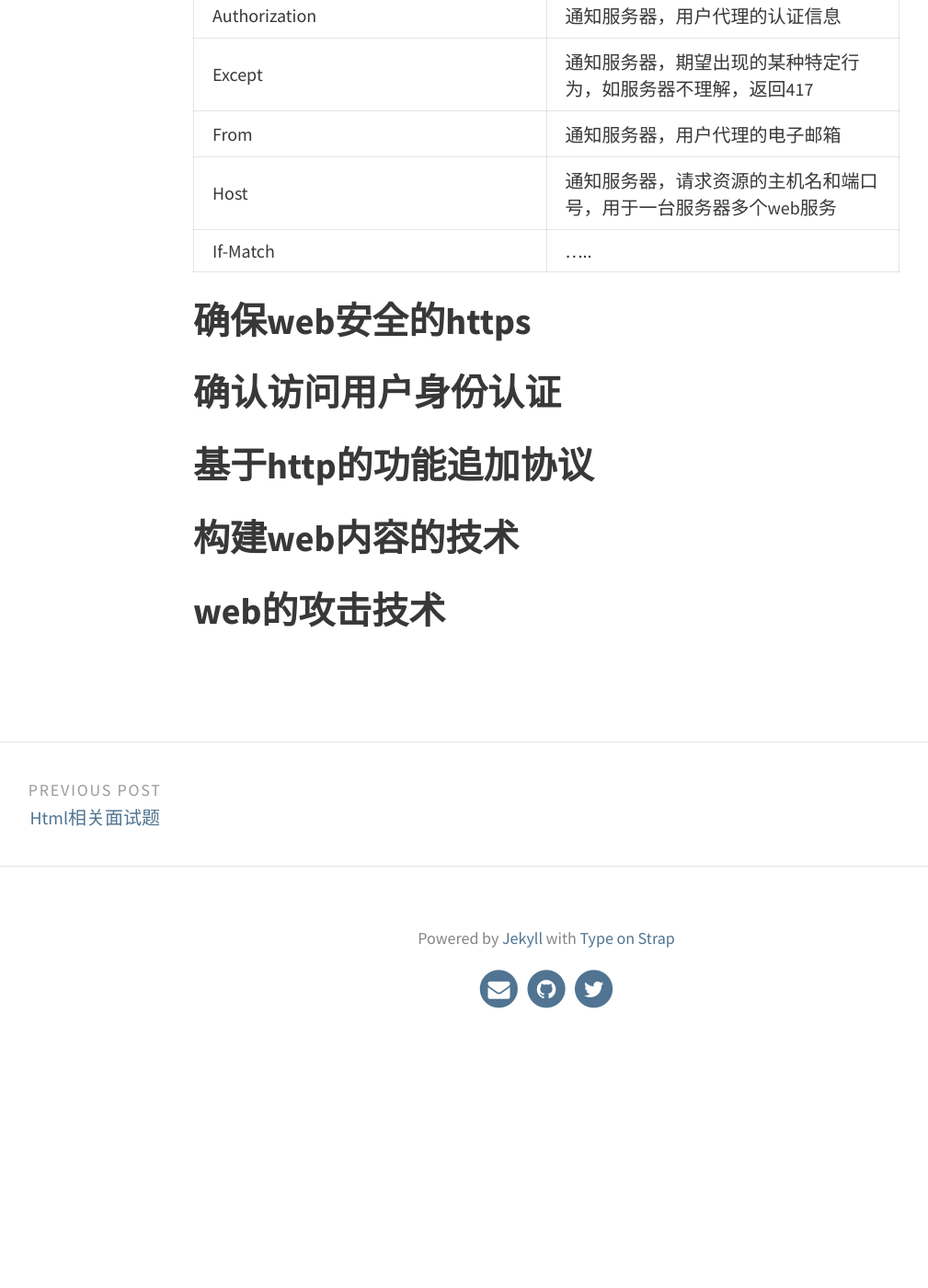
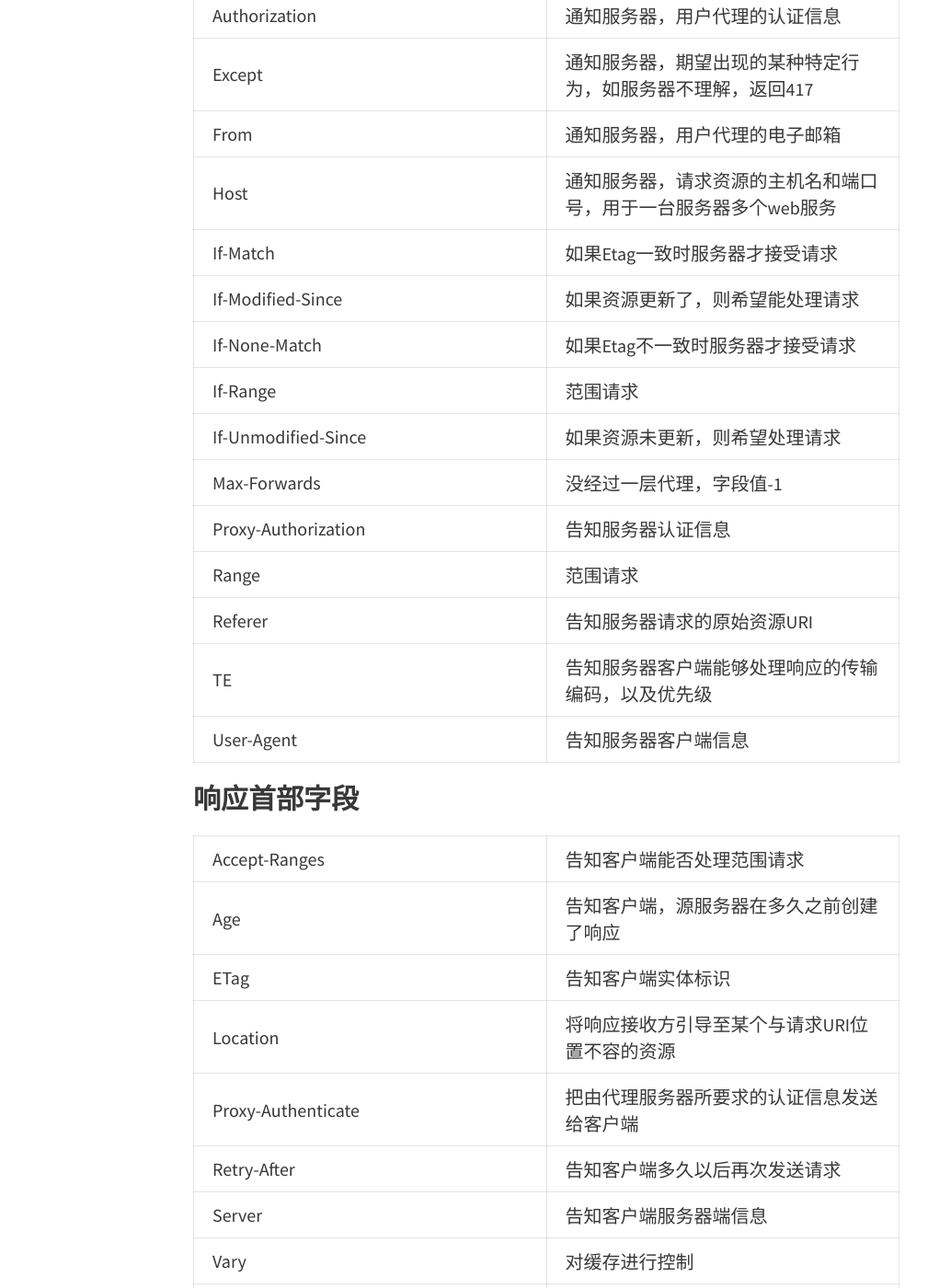
Before and after one commit to mengsixing/blog, a Jekyll site: the page built from _posts/2018-5-12-图解http.md, in a window 1280 px wide and 1400 px high, scrolled down 4886 px. Shown: the whole window at 92% size, without its empty margins (46-1055 px from the left). Built offline with Jekyll 4.4.1, drawn with Linux system fonts in a browser that asks for light colours; before the commit the page ends 6067 px from its top, so only the background shows below that; some of the changed text lies outside the part shown.

Commit message:
add http图解

```diff
--- a/_posts/2018-5-12-图解http.md
+++ b/_posts/2018-5-12-图解http.md
@@ -134,14 +134,119 @@ http是无状态的协议
 |Except|通知服务器，期望出现的某种特定行为，如服务器不理解，返回417|
 |From|通知服务器，用户代理的电子邮箱|
 |Host|通知服务器，请求资源的主机名和端口号，用于一台服务器多个web服务|
-|If-Match|.....|
+|If-Match|如果Etag一致时服务器才接受请求|
+|If-Modified-Since|如果资源更新了，则希望能处理请求|
+|If-None-Match|如果Etag不一致时服务器才接受请求|
+|If-Range|范围请求|
+|If-Unmodified-Since|如果资源未更新，则希望处理请求|
+|Max-Forwards|没经过一层代理，字段值-1|
+|Proxy-Authorization|告知服务器认证信息|
+|Range|范围请求|
+|Referer|告知服务器请求的原始资源URI|
+|TE|告知服务器客户端能够处理响应的传输编码，以及优先级|
+|User-Agent|告知服务器客户端信息|
+
+### 响应首部字段
+
+|Accept-Ranges|告知客户端能否处理范围请求|
+|Age|告知客户端，源服务器在多久之前创建了响应|
+|ETag|告知客户端实体标识|
+|Location|将响应接收方引导至某个与请求URI位置不容的资源|
+|Proxy-Authenticate|把由代理服务器所要求的认证信息发送给客户端|
+|Retry-After|告知客户端多久以后再次发送请求|
+|Server|告知客户端服务器端信息|
+|Vary|对缓存进行控制|
+|WWW-Authenticate|用于http访问认证|
+
+### 实体首部字段
+
+|Allow|通知客户端能够支持的方法Get，Head等|
+|Content-Encoding|告知客户端，服务器对实体的主体部分采用的内容编码|
+|Content-Language|告知客户端，服务器对实体的主体部分使用的自然语言|
+|Content-Length|实体的主体部分的发小|
+|Content-Location|给出报文主体部分对应的URI|
+|Content-MD5|检查报文主体在传输过程中是否保持完整|
+|Content-Range|告知客户端返回的实体属于哪一部分|
+|Content-Type|实体主体的媒体类型|
+|Expires|告知客户端资源失效的日期|
+|Last——modified|资源最终的修改时间|
+
+
 
 ## 确保web安全的https
 
+http缺点
+
+* 通信使用铭文，内容可能会被窃听
+* 不验证通信方的身份，因此有可能遭遇伪装
+* 无法证明报文的完整性，所以有可能已遭篡改
+
+https
+
+http+加密+认证+完整性保护 = https
+
+对称加密，非对称加密
+https慢，通信慢（加密解密耗时，http通信部分变长）
+
+
 ## 确认访问用户身份认证
+
+|Basic认证|http请求首部字段Authorization|容易被窃听|
+|Digest认证|认证时加上质询码，降低窃听危险|
+|SSL客户端认证|在客户端安装证书，以确保客户端身份|客户端必须安装证书，需要收费|
+|基于表单认证|Session+Cookie|
 
 ## 基于http的功能追加协议
 
+### http瓶颈
+一条连接上只可发送一个请求
+
+请求只能从客户端开始。客户端不可以接收除响应意外的指令
+
+请求/响应首部未经压缩就发送。首部信息越多延迟越大
+
+发送冗长的首部。每次互相发送相同的首部造成的浪费较多
+
+可任意选择数据压缩格式。非强制压缩发送
+
+### 解决方案
+
+ajax（局部更新）
+
+comet（长连接，耗费资源）
+
+SPDY
+在http层和SSL层之间，增加SPDY会话层，用以实现：
+* 多路复用（只适用于同一域名下）
+* 赋予请求优先级
+* 压缩http首部
+* 推送功能
+* 服务器提示功能
+
+WebSocket
+不使用http协议，避免协议瓶颈。
+推送功能
+减少通信量，首部信息小
+
+Http2
+
+* SPDY
+* Http Speed + Mobility
+* Network-Friendly Http Upgrade
+
 ## 构建web内容的技术
 
+* XML
+* JSON
+
 ## web的攻击技术
+
+* XSS
+* SQL注入攻击
+* OS命令注入攻击（只要能调用shell函数的地方就存在被攻击的风险）
+* HTTP首部注入攻击（增加空白行，篡改请求报文实体）
+* 目录遍历攻击（通过推测目录，获取本无权限获取的资源）
+* 远程文件包含漏洞（传递参数获取文件，可传递攻击者的文件）
+* 不正确的错误消息处理
+* 会话劫持（攻击者拿到用户会话id宠儿冒充用户）
+* 跨站点伪造请求CSRF（通过设置陷阱，强制对已认证用户进行非预期的个人信息操作）
```
Also changed, not shown: 1 other file.
